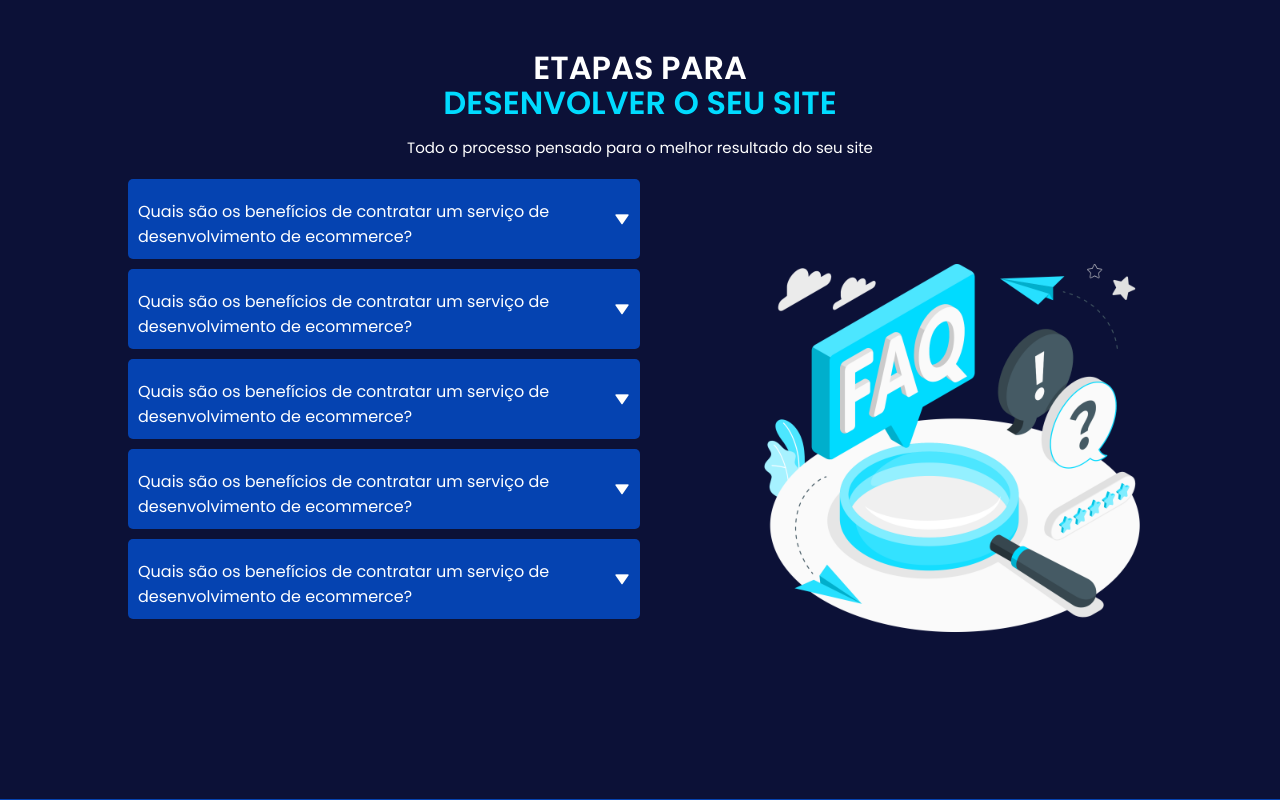
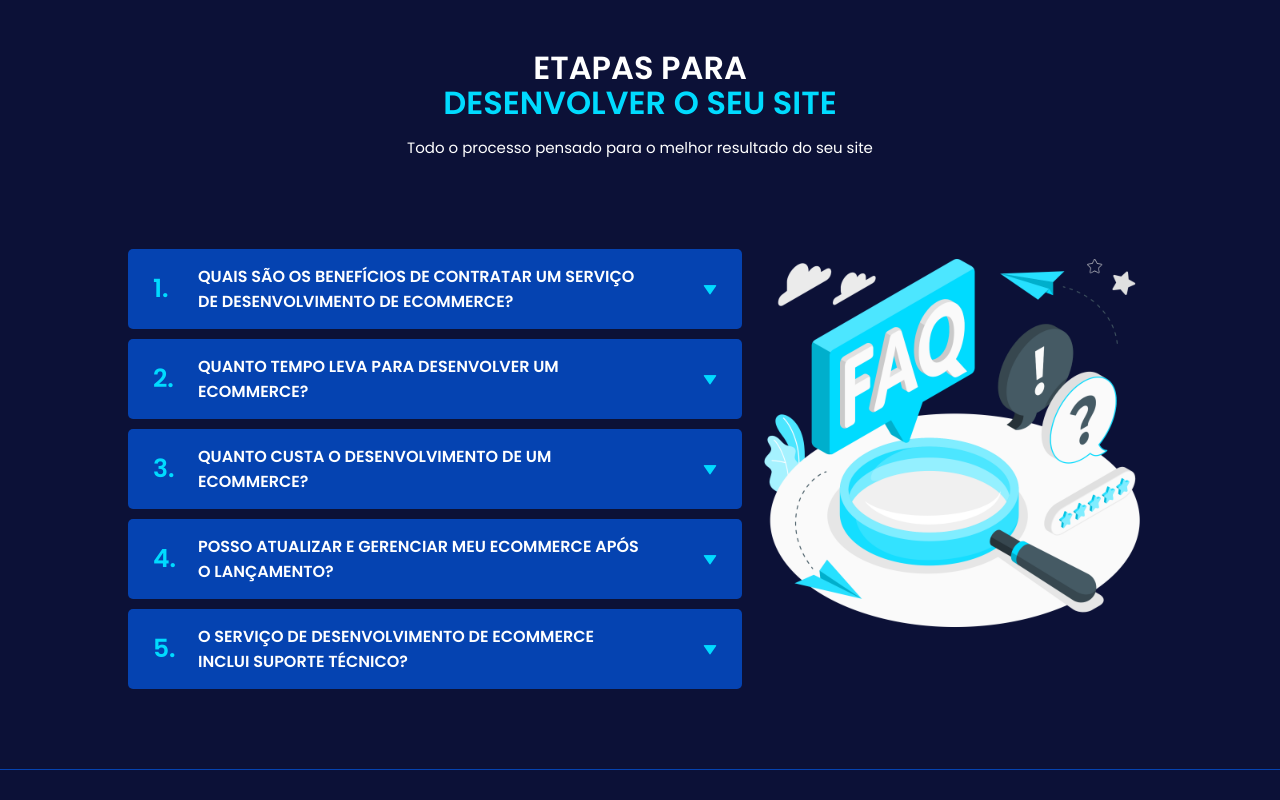
Before and after one commit to techlegionbr/Desenvolvimento-Web---Lading-Page, a website: page index.html in a window 1280 px wide. Shown: the part 2215-3015 px from the top of the page. After the commit the page ends 2985 px from the top, so only its background shows below. Drawn offline with nearby package versions, Linux system fonts and the light colour scheme; a script that the page names is missing.

Commit message:
Accordion script creation

```diff
--- a/assets/css/faq-section.css
+++ b/assets/css/faq-section.css
@@ -1,52 +1,87 @@
-#faqSection{
+#faqSection {
     position: relative;
     display: flex;
     justify-content: center;
     border-bottom: solid 1px #0062ff9c;
 }
 
-.faq__content{
+.faq__content {
     width: 80%;
 
 }
-.faq__content__boxs{
+
+.faq__content__boxs {
     margin-bottom: 80px;
     display: flex;
-    height: 550px;
     justify-content: space-between;
-}
-.faq__box{
-    height: 100%;
-    display: flex;
-    /* align-items: center; */
+    margin-top: 80px;
 }
 
-.faq__content__boxs--image{
+.faq__box {
+    display: flex;
+}
+
+.faq__content__boxs--image {
+    display: flex;
+    align-items: flex-start;
+}
+
+.faq__content__boxs--image img {
     width: 400px;
+}
+
+.faq__content__boxs--question {
+    width: 60%;
+}
+
+.faq__question {
+    margin-top: 10px;
+    background-color: #0062ff9c;
+    min-height: 70px;
+    border-radius: 5px;
+    cursor: pointer;
+    position: relative;
+    padding: 0px 70px 0px 70px;
+
+}
+
+.question {
+    height: 80px;
     display: flex;
     align-items: center;
 }
 
-.faq__content__boxs--question{
-    width: 50%;
+.question>span {
+    position: absolute;
+    color: var(--color-third);
+    font-weight: 600;
+    font-size: 25px;
+    left: 25;
+
 }
- .faq__question{
-    margin-top: 10px;
-    background-color: #0062ff9c;
-    padding: 10px;
-    border-radius: 5px;
- }
- .question{
-    display: flex;
-    align-items: center;
 
- }
- .faq__question p{
-    margin-top: 10px;
- }
- .answer{
+.question>p {
+    font-weight: 600;
+    text-transform: uppercase;
+    width: 95%;
+}
+
+.question i {
+    position: absolute;
+    right: 25;
+    transition: .5s;
+    font-size: 15px;
+    color: var(--color-third);
+}
+
+.answer {
     position: relative;
     overflow: hidden;
     height: 0;
     transition: .5s;
- }
+}
+
+.active {
+    margin-top: 15px;
+    height: 220px;
+}
--- a/carousel.js
+++ b/carousel.js
@@ -6,27 +6,49 @@ const STEPS_CARDS = document.querySelectorAll(".carousel__gallery [card-carrosse
 const MAX_INDEX = STEPS_CARDS.length;
 let currentItem = 0;
 
+const QUESTIONS = document.querySelectorAll(".faq [box-question]");
+
 ARROWS.forEach((e) => {
     e.addEventListener('click', function () {
-        if(e.classList.contains("arrow-left")){
+        if (e.classList.contains("arrow-left")) {
             currentItem -= 1;
-        }else{
+        } else {
             currentItem += 1;
         }
-        if(currentItem >= MAX_INDEX){
+        if (currentItem >= MAX_INDEX) {
             currentItem = 0;
         }
-        if(currentItem < 0){
+        if (currentItem < 0) {
             currentItem = MAX_INDEX - 1;
         }
-        STEPS_CARDS.forEach(e =>{
+        STEPS_CARDS.forEach(e => {
             e.classList.remove("current_item");
         })
         STEPS_CARDS[currentItem].scrollIntoView({
             inline: "center",
-            behavior:"smooth",
-            block:"nearest"
+            behavior: "smooth",
+            block: "nearest"
         })
         STEPS_CARDS[currentItem].classList.add("current_item");
     })
 })
+
+QUESTIONS.forEach(e => {
+    e.addEventListener('click', () => {
+        if (e.dataset.active == "false") {
+            QUESTIONS.forEach(e => {
+                e.querySelector('.answer').classList.remove("active");
+                e.dataset.active = "false";
+                e.querySelector("i").style.transform = "rotate(0deg)";
+
+            })
+            e.querySelector("i").style.transform = "rotate(180deg)";
+            e.querySelector('.answer').classList.add("active");
+            e.dataset.active = "true";
+        } else {
+            e.querySelector("i").style.transform = "rotate(0deg)";
+            e.querySelector('.answer').classList.remove("active");
+            e.dataset.active = "false";
+        }
+    })
+})
--- a/index.html
+++ b/index.html
@@ -240,8 +240,9 @@
       <div class="faq__content__boxs">
         <div class="faq__box faq__content__boxs--question">
           <ul class="faq">
-            <li class="faq__question">
+            <li class="faq__question" data-active="false" box-question>
               <div class="question">
+                <span>1.</span>
                 <p>Quais são os benefícios de contratar um serviço de desenvolvimento de ecommerce?</p>
                 <i class="bx bxs-down-arrow"></i>
               </div>
@@ -249,55 +250,50 @@
                 <p>Ao contratar um serviço de desenvolvimento de e-commerce, você pode se beneficiar de
                   profissionais especializados que têm experiência em projetar e construir lojas online eficientes e
                   atraentes. Isso pode economizar tempo e esforço, garantindo que sua loja seja configurada corretamente
-                  desde o início. Além disso, um bom serviço de desenvolvimento de e-commerce</p>
+                  desde o início. Além disso, um bom serviço de desenvolvimento de e-commerce.</p>
               </div>
             </li>
-            <li class="faq__question">
+            <li class="faq__question" data-active="false" box-question>
               <div class="question">
-                <p>Quais são os benefícios de contratar um serviço de desenvolvimento de ecommerce?</p>
+                <span>2.</span>
+                <p>Quanto tempo leva para desenvolver um ecommerce?</p>
                 <i class="bx bxs-down-arrow"></i>
               </div>
               <div class="answer">
-                <p>Ao contratar um serviço de desenvolvimento de e-commerce, você pode se beneficiar de
-                  profissionais especializados que têm experiência em projetar e construir lojas online eficientes e
-                  atraentes. Isso pode economizar tempo e esforço, garantindo que sua loja seja configurada corretamente
-                  desde o início. Além disso, um bom serviço de desenvolvimento de e-commerce</p>
+                <p>O tempo necessário para desenvolver um e-commerce pode variar dependendo da complexidade do projeto.
+                  Projetos mais simples podem levar algumas semanas, enquanto projetos mais complexos podem levar vários
+                  meses. É importante discutir os requisitos específicos do seu projeto com a equipe de desenvolvimento
+                  para obter uma estimativa mais precisa.</p>
               </div>
             </li>
-            <li class="faq__question">
+            <li class="faq__question" data-active="false" box-question>
               <div class="question">
-                <p>Quais são os benefícios de contratar um serviço de desenvolvimento de ecommerce?</p>
+                <span>3.</span>
+                <p>Quanto custa o desenvolvimento de um ecommerce?</p>
                 <i class="bx bxs-down-arrow"></i>
               </div>
               <div class="answer">
-                <p>Ao contratar um serviço de desenvolvimento de e-commerce, você pode se beneficiar de
-                  profissionais especializados que têm experiência em projetar e construir lojas online eficientes e
-                  atraentes. Isso pode economizar tempo e esforço, garantindo que sua loja seja configurada corretamente
-                  desde o início. Além disso, um bom serviço de desenvolvimento de e-commerce</p>
+                <p>O custo do desenvolvimento de um e-commerce também depende de vários fatores, como a funcionalidade desejada, o design personalizado, a integração com sistemas de pagamento e outras necessidades específicas do seu negócio. É melhor entrar em contato com empresas de desenvolvimento de e-commerce para discutir seus requisitos e obter orçamentos personalizados.</p>
               </div>
             </li>
-            <li class="faq__question">
+            <li class="faq__question" data-active="false" box-question>
               <div class="question">
-                <p>Quais são os benefícios de contratar um serviço de desenvolvimento de ecommerce?</p>
+                <span>4.</span>
+                <p>Posso atualizar e gerenciar meu ecommerce após o lançamento?</p>
                 <i class="bx bxs-down-arrow"></i>
               </div>
               <div class="answer">
-                <p>Ao contratar um serviço de desenvolvimento de e-commerce, você pode se beneficiar de
-                  profissionais especializados que têm experiência em projetar e construir lojas online eficientes e
-                  atraentes. Isso pode economizar tempo e esforço, garantindo que sua loja seja configurada corretamente
-                  desde o início. Além disso, um bom serviço de desenvolvimento de e-commerce</p>
+                <p>Sim, a maioria dos serviços de desenvolvimento de e-commerce oferece opções para que você atualize e gerencie sua loja online depois que ela for lançada. Geralmente, você receberá um painel de administração intuitivo que permite adicionar e atualizar produtos, controlar estoque, gerenciar pedidos e realizar outras tarefas relacionadas à manutenção do seu e-commerce.</p>
               </div>
             </li>
-            <li class="faq__question">
+            <li class="faq__question" data-active="false" box-question>
               <div class="question">
-                <p>Quais são os benefícios de contratar um serviço de desenvolvimento de ecommerce?</p>
+                <span>5.</span>
+                <p>O serviço de desenvolvimento de ecommerce inclui suporte técnico?</p>
                 <i class="bx bxs-down-arrow"></i>
               </div>
               <div class="answer">
-                <p>Ao contratar um serviço de desenvolvimento de e-commerce, você pode se beneficiar de
-                  profissionais especializados que têm experiência em projetar e construir lojas online eficientes e
-                  atraentes. Isso pode economizar tempo e esforço, garantindo que sua loja seja configurada corretamente
-                  desde o início. Além disso, um bom serviço de desenvolvimento de e-commerce</p>
+                <p>Sim, muitas empresas de desenvolvimento de e-commerce oferecem suporte técnico para ajudar a resolver quaisquer problemas ou responder a perguntas relacionadas à sua loja online. O suporte técnico pode variar de acordo com a empresa, então é importante esclarecer os detalhes sobre o suporte oferecido antes de contratar um serviço de desenvolvimento de e-commerce.</p>
               </div>
             </li>
           </ul>
```
